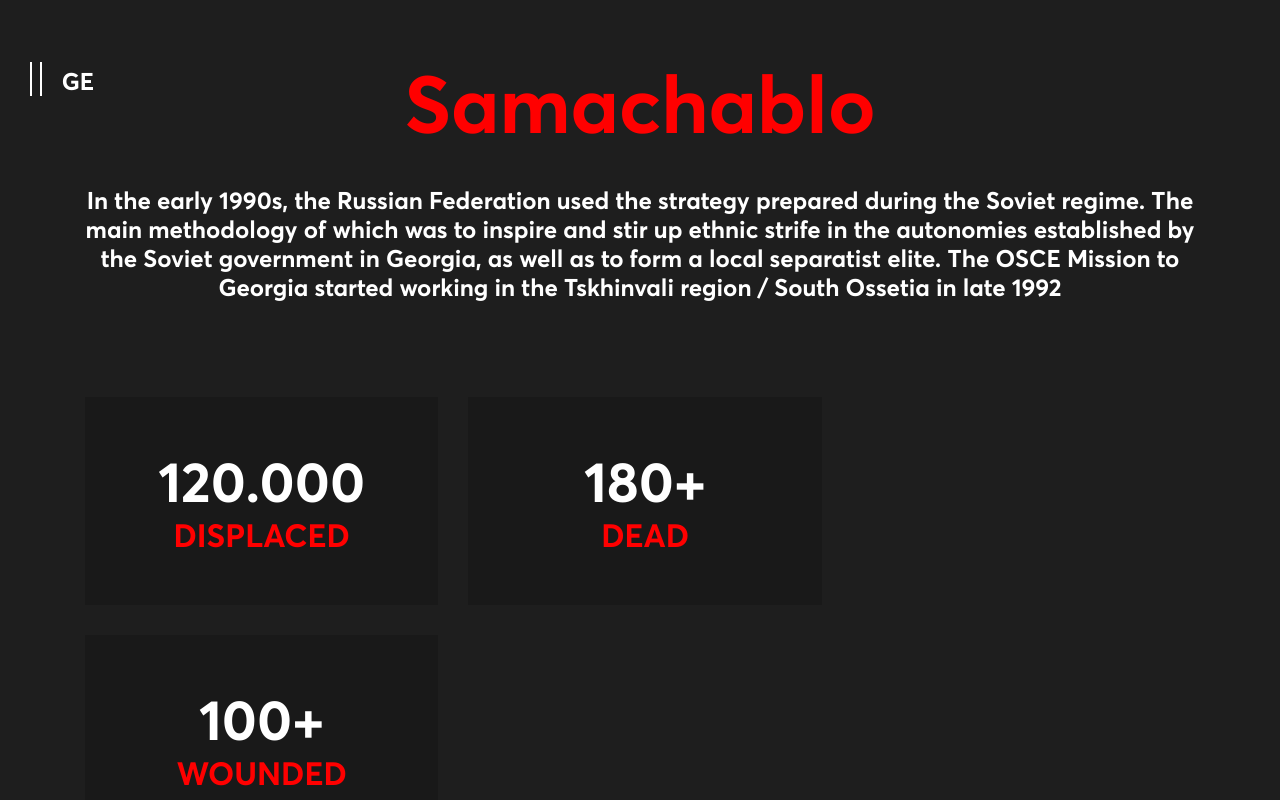
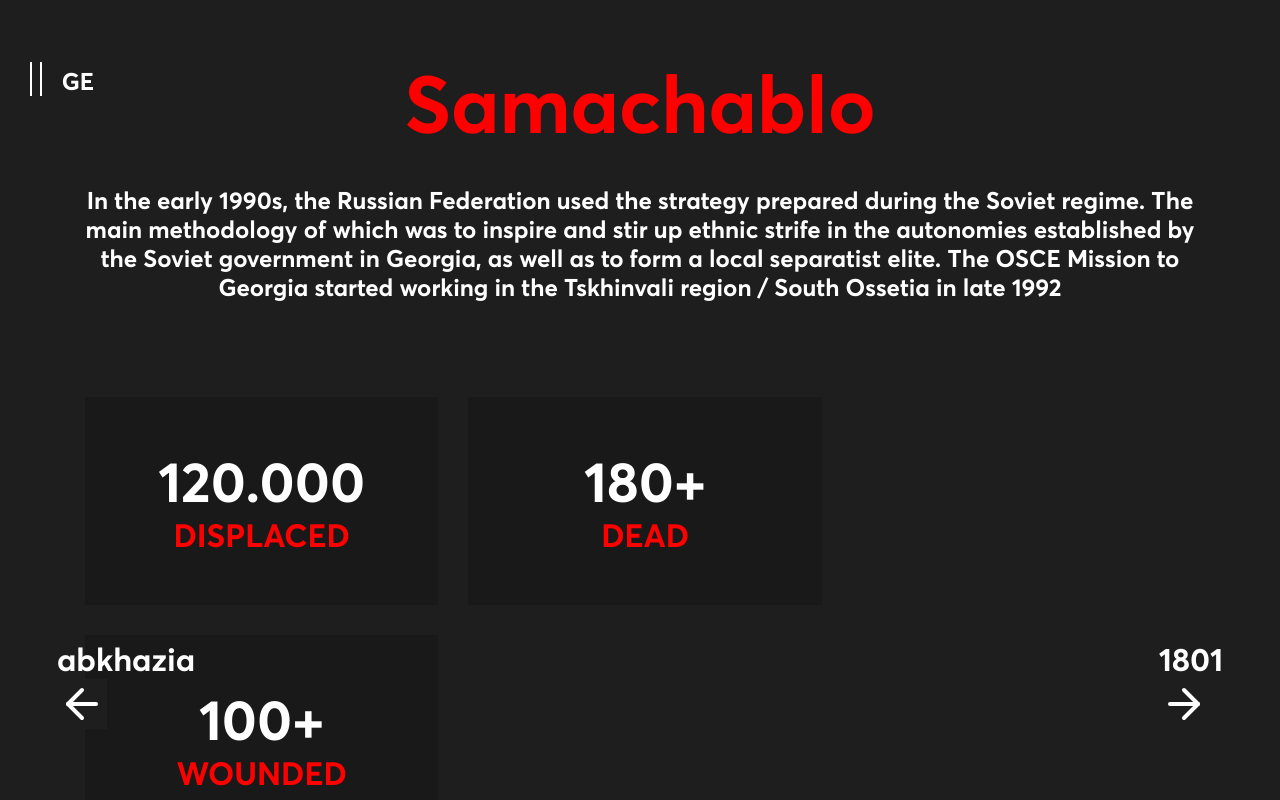
Before and after one commit to Nicolooo/georgia, a Next.js app: page /en/samachablo in a window 1280 px wide. Built offline with nearby package versions, Linux system fonts and the light colour scheme.

Commit message:
sdfghjkl;

```diff
--- /dev/null
+++ b/comp/next/yea.js
@@ -0,0 +1,35 @@
+// Code is Poetry
+import React from 'react'
+import { ArrowRight } from 'react-feather'
+import { ArrowLeft } from 'react-feather'
+import Link from 'next/link'
+const Next = ({first,second}) => {
+    // Change url
+    const link = "http://localhost:3000/en/"
+  return (
+    <div className="next-wrapper">
+        <div className="next right">
+            <div className="next-text">
+                <h5>{first}</h5>
+                <Link href={link+first}>
+                        <div className="next-icon">
+                        <ArrowRight />
+                        </div>
+                    </Link>
+                </div>
+            </div>
+            <div className="next left">
+                <div className="next-text">
+                    <h5>{second}</h5>
+                    <Link href={link+second}>
+                        <div className="next-icon">
+                        <ArrowLeft />
+                        </div>
+                    </Link>
+                </div>
+            </div>
+    </div>
+  )
+}
+
+export default Next
--- a/pages/en/1801.js
+++ b/pages/en/1801.js
@@ -4,6 +4,7 @@ import Switcher from '../../comp/LangSwitcher/Switcher'
 import Storage from '../../data/Content'
 import Share from '../../comp/SEO/share'
 import Title from '../../comp/SEO/title'
+import Next from '../../comp/next/yea'
 const pirveli = () => {
     return (
         <>
--- a/pages/en/1918.js
+++ b/pages/en/1918.js
@@ -4,6 +4,7 @@ import Switcher from '../../comp/LangSwitcher/Switcher'
 import Storage from '../../data/Content'
 import Share from '../../comp/SEO/share'
 import Title from '../../comp/SEO/title'
+import Next from '../../comp/next/yea'
 const Meore = () => {
     return (
         <>
@@ -21,6 +22,7 @@ const Meore = () => {
                 On the same day, at 4:50 a.m. on May 26, 1918, a sitting of the Georgian National Council chaired by Noe Jordania opened at the former Palace of the Caucasus Crown Prince in Tbilisi. He addressed the audience, after which he read the “Act of Independence of Georgia.” From that moment on, Georgia declared its independence and plan to take its place in the Commonwealth of Independent States as a full-fledged, sovereign democratic republic.
                 </p>
             </div>
+            <Next first="1921" second="1801" />
             <Share url="/en/1918" title="Share the Article" />
         </div>
         </>
--- a/pages/en/1921.js
+++ b/pages/en/1921.js
@@ -4,6 +4,7 @@ import Switcher from '../../comp/LangSwitcher/Switcher'
 import Storage from '../../data/Content'
 import Share from '../../comp/SEO/share'
 import Title from '../../comp/SEO/title'
+import Next from '../../comp/next/yea'
 const measme = () => {
     return (
         <>
@@ -23,6 +24,7 @@ const measme = () => {
                 Despite the defeat, the government of the Republic of Georgia managed to leave the country on March 17, 1921, without agreeing to surrender to Soviet Russia. A delegation headed by Grigol Lortkipanidze remained in Georgia to negotiate a ceasefire. As a result of the work of this delegation, an agreement on the cessation of hostilities was signed on March 17-18, 1921. Russia has finally conquered Georgia.
                 </p>
             </div>
+            <Next first="1989" second="1918" />
             <Share url="/en/1921" title="Share the Article" />
         </div>
         </>
--- a/pages/en/1989.js
+++ b/pages/en/1989.js
@@ -4,6 +4,7 @@ import Switcher from '../../comp/LangSwitcher/Switcher'
 import Storage from '../../data/Content'
 import Share from '../../comp/SEO/share'
 import Title from '../../comp/SEO/title'
+import Next from '../../comp/next/yea'
 const merve = () => {
     return (
         <>
@@ -21,6 +22,7 @@ const merve = () => {
                 Poison gas was also used during the dispersion of the protest. 19 people died after the raid, 16 of whom were women. More than 2,000 people were poisoned by gas. The tragedy of April 9 turned out to be crucial for the consolidation of the Georgian nation. After the tragedy, the Soviet authorities were unable to rehabilitate it and its fate was decided. One year later, on October 28, 1990, the Supreme Council “Round Table – Free Georgia” led by Zviad Gamsakhurdia won a majority of votes (54%) in the Supreme Council elections. On November 14, the council elected Zviad Gamsakhurdia as a chairman at the first session. Another year later, on March 31, 1991, a referendum was held throughout Georgia to restore Georgia’s independence. The majority of the population supported the restoration of independence for the country, on the basis of which, on April 9, 1991, at 12:30 pm, the Supreme Council of Georgia adopted the Act on the Restoration of State Independence of Georgia.
                 </p>
             </div>
+            <Next first="abkhazia" second="1921" />
             <Share url="/en/1989" title="Share the Article" />
         </div>
         </>
--- a/pages/en/abkhazia.js
+++ b/pages/en/abkhazia.js
@@ -6,6 +6,7 @@ import Storage from '../../data/Content'
 import Share from '../../comp/SEO/share'
 import Title from '../../comp/SEO/title'
 import Image from 'next/image'
+import Next from '../../comp/next/yea'
 const data = {
     "counts": [
         {
@@ -76,6 +77,7 @@ const abkhazia = () => {
                     </p>
                 </div>
             </div>
+            <Next first="samachablo" second="1989" />
             <Share url="/en/abkhazia" title="Share"/>
         </div>
         </>
--- a/pages/en/samachablo.js
+++ b/pages/en/samachablo.js
@@ -7,6 +7,7 @@ import Share from '../../comp/SEO/share'
 import Title from '../../comp/SEO/title'
 import Image from 'next/image'
 import Link from 'next/link'
+import Next from '../../comp/next/yea'
 const data = {
     "counts": [
         {
@@ -74,6 +75,7 @@ const samachablo = () => {
                     </p>
                 </div>
             </div>
+            <Next first="1801" second="abkhazia" />
             <Share url="/en/samachablo" title="Share" />
         </div>
     </>
--- a/styles/globals.css
+++ b/styles/globals.css
@@ -1575,6 +1575,23 @@ a {
 }
 /* Only for Phones */
 @media (max-width: 540px) {
+	.next-wrapper{
+		display: flex;
+		justify-content: center;
+		align-items: center;
+		flex-direction: row-reverse;
+	}
+	.right, .left{
+		position: static!important;
+	}
+	.right{
+		margin-left: 130px;
+		margin-bottom: 10px;
+	}
+	.left{
+		margin-right: 130px;
+		margin-bottom: 10px;
+	}
 	.inv-wrapper{
 		height: 100vh;
 	}
@@ -2117,3 +2134,40 @@ a {
   .pg-heroes-content {
 	  padding: 2rem;
   }
+
+
+  /*  Next Arrows */
+
+.right{
+	position: fixed;
+	right: 57px;
+	top: 40em;
+	z-index: 99;
+ }
+ .left{
+   	position: fixed;
+	left: 57px;
+	top: 40em;
+	z-index: 99;
+ }
+ .next-text{
+	 color: white;
+	 font-family: var(--averca);
+	 font-size: 2em;
+ }
+ .next-icon {
+	font-size: 2rem;
+	width: 50px;
+	height: 50px;
+	background-color: #1E1E1E;
+	padding: 1px;
+	display: flex;
+	justify-content: center;
+	align-items: center;
+	transition-duration: .3s;
+	cursor: pointer;
+ }
+ .next-icon svg{
+	width: 50px;
+	height: 50px;
+ }
```
